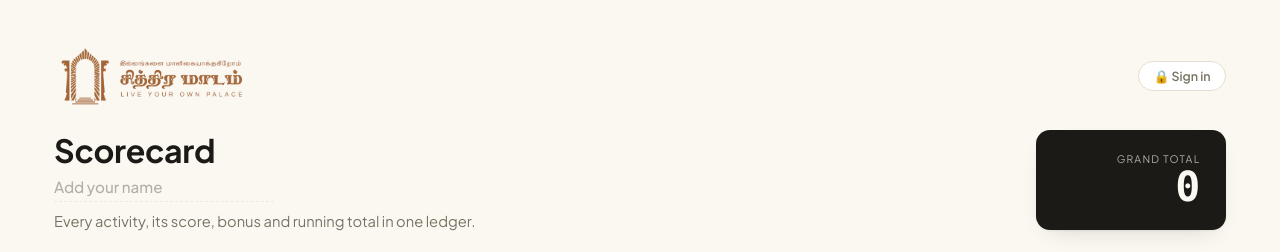
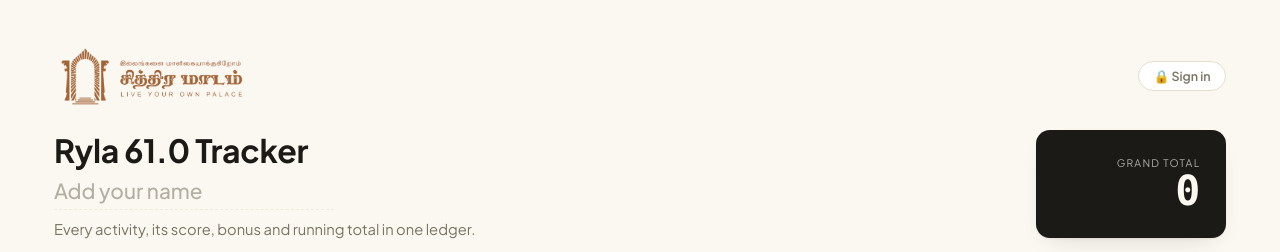
Before and after one commit to Vishwa-anandh/trackerEK, a React (Vite) app: page / in a window 1280 px wide. Shown: the top 252 px of the page. Built offline with nearby package versions, Linux system fonts and the light colour scheme; no server answers; the database is empty.

Commit message:
Rename Scorecard to Ryla 61.0 Tracker, enlarge name field

```diff
--- a/index.html
+++ b/index.html
@@ -7,7 +7,7 @@
     <link rel="preconnect" href="https://fonts.googleapis.com" />
     <link rel="preconnect" href="https://fonts.gstatic.com" crossorigin />
     <link href="https://fonts.googleapis.com/css2?family=Plus+Jakarta+Sans:ital,wght@0,400;0,500;0,600;0,700;0,800;1,500&display=swap" rel="stylesheet" />
-    <title>Scorecard</title>
+    <title>Ryla 61.0 Tracker</title>
   </head>
   <body>
     <div id="root"></div>
--- a/src/App.css
+++ b/src/App.css
@@ -109,11 +109,11 @@ td input:disabled, .check:disabled { opacity: 0.55; cursor: not-allowed; }
   background: transparent;
   color: var(--accent);
   font-family: var(--body);
-  font-weight: 600;
-  font-size: 0.95rem;
+  font-weight: 700;
+  font-size: 1.3rem;
   padding: 0.1rem 0 0.35rem;
   margin-bottom: 0.6rem;
-  width: 220px;
+  width: 280px;
   max-width: 100%;
 }
 .name-field::placeholder { color: var(--ink-dim); font-weight: 500; }
--- a/src/App.jsx
+++ b/src/App.jsx
@@ -193,7 +193,7 @@ function App() {
   }
 
   function runExport(fn) {
-    const title = name ? `${name} — Scorecard` : 'Scorecard'
+    const title = name ? `${name} — Ryla 61.0 Tracker` : 'Ryla 61.0 Tracker'
     const prefix = (name ? `${name}-scorecard` : 'scorecard').toLowerCase().replace(/\s+/g, '-')
     fn(rows, total, prefix, title)
     if (exportMenuRef.current) exportMenuRef.current.open = false
@@ -241,7 +241,7 @@ function App() {
       )}
       <div className="scoreboard">
         <div className="title-block">
-          <h1>Scorecard</h1>
+          <h1>Ryla 61.0 Tracker</h1>
           <input
             className="name-field"
             type="text"
```
